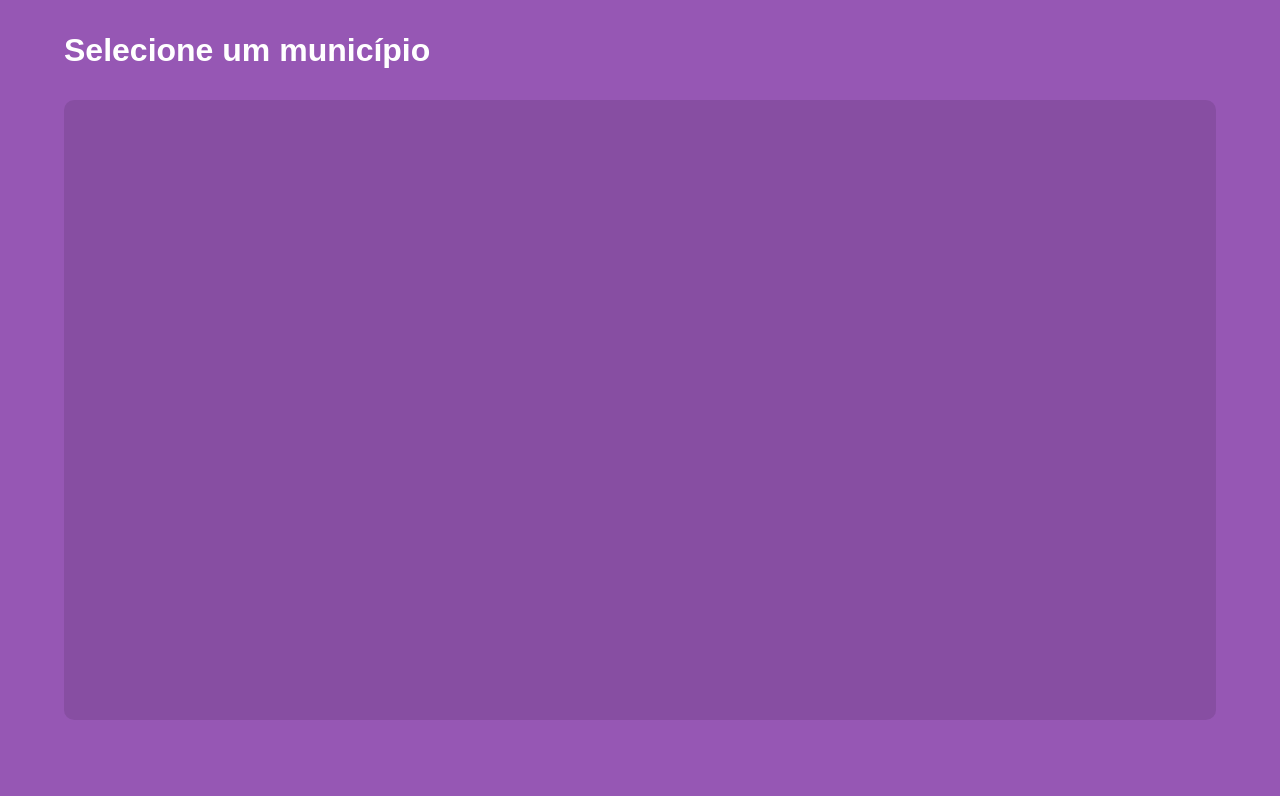
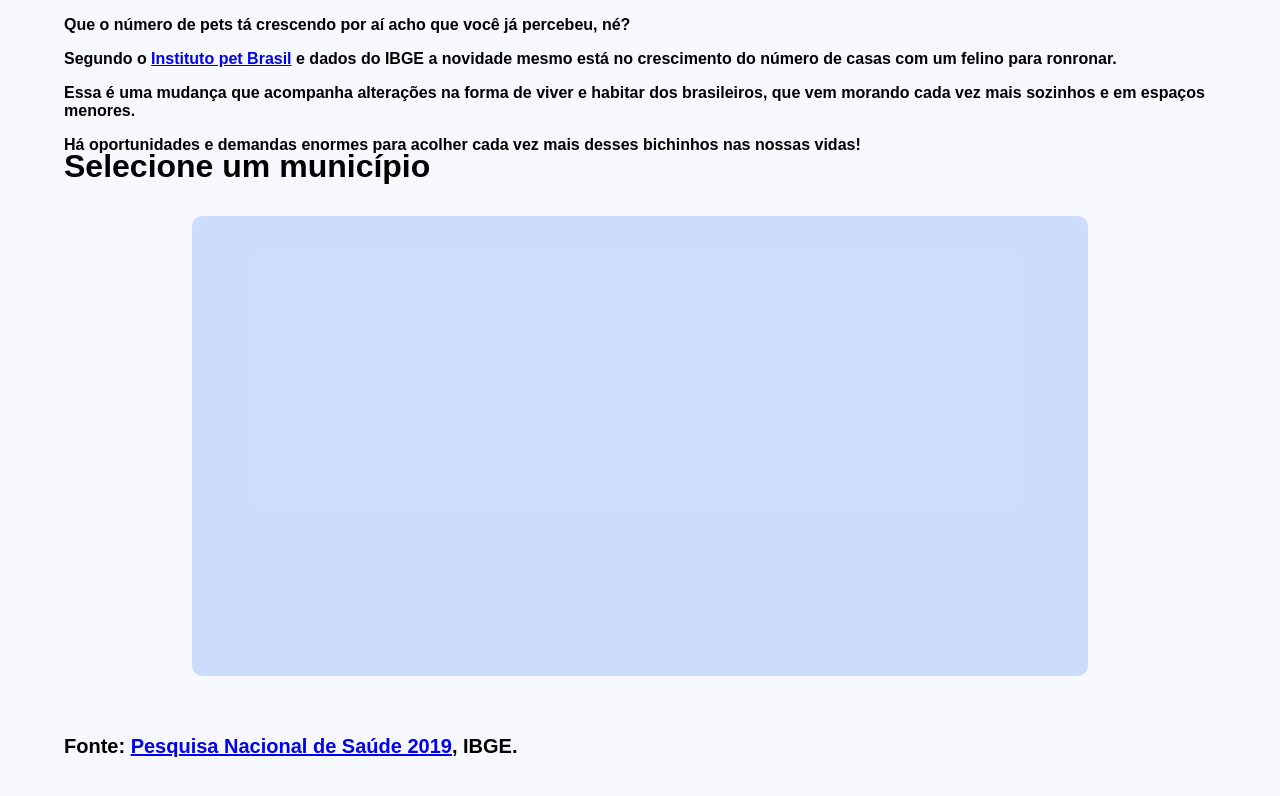
Before and after one commit to larissasayurifutino/maps, a plain HTML site: page index.html in a window 1280 px wide. Drawn offline with Linux system fonts and the light colour scheme; no server answers.

Commit message:
(01) Change color pallette, (02) Add context paragraphs before, (03) Add 'source'.

```diff
--- a/app.js
+++ b/app.js
@@ -91,7 +91,7 @@ async function loadMapData(){
         })[0]
 
 
-        let uf_perc_gato = dadosUF.perc_gato/max_perc_gato
+        let uf_perc_gato = 1 - (dadosUF.perc_gato/max_perc_gato)
 
         elemento.setAttribute('fill-opacity', uf_perc_gato)
 
@@ -99,52 +99,13 @@ async function loadMapData(){
 
         elemento.onmouseout = desmarcaMunicipio;
 
-        elemento.dataset.textohover = dadosUF.estado + ' - ' + (dadosUF.perc_gato) + '%'
+        elemento.dataset.textohover = dadosUF.estado
+        elemento.dataset.indice = dadosUF.perc_gato + '% das 🏠 tem um 🐈';
 
-        /*for ( let uf of ufs ){
+        //document.querySelector('#muni-titulo').textContent = dadosUF.estado;
+        //document.querySelector('#muni-valor').textContent = dadosUF.perc_gato + "% " ;
+    })
 
-            if ( elem_id == uf.id ){
-
-                let uf_perc_gato = uf.perc_gato
-
-                elemento.dataset.indice = uf_perc_gato
-
-                // opacidade
-                //elemento.setAttribute('fill-opacity', numAleatorio)
-
-                elemento.onmouseover = marcaMunicipio
-
-                elemento.onmouseout = desmarcaMunicipio;
-
-                // Paro de checar
-                break
-            }
-        }
-        */
-
-    })
-/*
-    // carrega o arquivo de dados municipais
-    let dadosJson = await fetch(dadosUrl);
-    mapaDados = await dadosJson.json();
-
-    let mapaConteudo = document.querySelector('#mapa-conteudo');
-    mapaConteudo.innerHTML = mapaMalha;
-
-    let elemMunicipios = document.querySelectorAll('#mapa-conteudo svg path');
-
-    elemMunicipios.forEach((elemento) => {
-        let numAleatorio = Math.random()*0.8; // cria um índice fictício com um número aleatório
-        elemento.dataset.indice = (1 - numAleatorio).toFixed(2); // adiciona esse índice aos atributos do elemento
-
-        // determina a opacidade de cor do preenchimento de acordo com o índice
-        elemento.setAttribute('fill-opacity', elemento.dataset.indice);
-        // determina a função a executar no mouseover
-        elemento.onmouseover = marcaMunicipio;
-        // determina a função a executar no mouseout
-        elemento.onmouseout = desmarcaMunicipio;
-
-    });*/
 }
 
 function marcaMunicipio(event){
@@ -164,12 +125,12 @@ function marcaMunicipio(event){
     let texto = elemento.dataset.textohover;
     let indice = elemento.dataset.indice;
 
-    console.log(dadosMunicipio, texto);
+    //console.log(dadosMunicipio, texto);
 
     // Tem cofio alternativo para isso
     //console.log(dadosMunicipio[0].nome);
     document.querySelector('#muni-titulo').textContent = texto;
-    //document.querySelector('#muni-valor').textContent = "índice: " + indice;
+    document.querySelector('#muni-valor').textContent = indice;
 }
 
 function desmarcaMunicipio(event){
@@ -177,39 +138,5 @@ function desmarcaMunicipio(event){
     elemento.classList.remove('ativo')
 }
 
-/*function marcaMunicipio(event){
-    // seleciona o alvo do evento (o vetor do município)
-    let elemento = event.target;
-    // pega o atributo id do elemento, que tem o código do IBGE
-    let codigoAlvo = elemento.id;
-    // let codigo = dados.properties.codarea;
-    let dadosMunicipio = mapaDados.filter(function(item){
-        return item.id === codigoAlvo;
-    });
 
-    // pega o nome do municipio do json
-    let nome = dadosMunicipio[0].nome;
-    // pega a UF desse município do json
-    let uf = dadosMunicipio[0].microrregiao.mesorregiao.UF.sigla;
-
-    // tira a classe 'ativo' da seleção anterior, se houver
-    let selecaoAnterior = document.querySelector('path.ativo');
-    if(selecaoAnterior){ selecaoAnterior.classList.remove("ativo") }
-
-    // adiciona a classe 'ativo' ao elemento atual
-    elemento.classList.add("ativo");
-
-    // preenche os elementos com nome, UF e o índice
-    document.querySelector('#muni-titulo').textContent = nome + " (" + uf + ") ";
-    document.querySelector('#muni-valor').textContent = "índice: " + elemento.dataset.indice;
-}
-
-function desmarcaMunicipio(event){
-    // seleciona o alvo do evento (o vetor do município)
-    let elemento = event.target;
-    // remove a classe de destaque
-    elemento.classList.remove("ativo");
-}
-
-*/
 loadMapData();
--- a/index.html
+++ b/index.html
@@ -10,30 +10,47 @@
             width: 100%;
             height: 100%;
             margin:0;
-            background: rgba(150, 87, 180, 1);
             font-family: Arial, Helvetica, sans-serif;
+        }
+        body{
+            background: GhostWhite;
         }
         *{
             box-sizing: border-box;
         }
-        #muni{
+
+        #muni, footer{
             width: 90%;
             height: 100px;
             margin: 0 auto;
             line-height: 100px;
-            font-size: 32px;
             font-weight: bold;
             text-align: center;
-            color: #FFF;
             display: flex;
             justify-content: space-between;
         }
 
+        .text{
+            width: 90%;
+            height: 100px;
+            margin: 0 auto;
+            font-weight: bold;
+            text-align: left;
+        }
+
+        #muni{
+            font-size: 32px;
+        }
+
+        footer{
+            font-size: 20px;
+        }
+
         #mapa-conteudo {
             margin: 0 auto;
-            width: 90%;
-            height: calc(90% - 100px);
-            background: rgba(0,0,0,0.1);
+            width: 70%;
+            height: calc(70% - 100px);
+            background:  rgba(161, 196, 248, 0.5);
             border-radius: 10px;
             overflow: scroll;
             padding: 30px;
@@ -41,6 +58,7 @@
             justify-content: center;
             align-content: center;
         }
+
         svg{
             height: 100%;
             width: 100%;
@@ -49,25 +67,62 @@
         svg path{
             fill: rgb(255, 255, 255);
             cursor: pointer;
-            stroke: rgba(103, 61, 118,0.5);
-            stroke-width: 40;
+            stroke:  black;
+            stroke-width: 200;
         }
+
         svg path.ativo {
-            fill: rgba(250, 208, 101, 1);
+            stroke:  black;
+            stroke-width: 400;
             fill-opacity: 1;
         }
 
     </style>
 </head>
 <body>
+
+    <div class = 'text'>
+        <p>
+            Que o número de pets tá crescendo por aí acho que você já percebeu, né?
+        </p>
+
+        <p>
+            Segundo o <a href = "http://institutopetbrasil.com/"> Instituto pet Brasil</a> e dados do IBGE a novidade mesmo está no
+            crescimento do número de casas com um felino para ronronar.
+        </p>
+
+        <p>
+            Essa é uma mudança que acompanha alterações na forma de viver e habitar dos brasileiros, que vem morando cada vez mais
+            sozinhos e em espaços menores.
+        </p>
+
+        <p>
+            Há oportunidades e demandas enormes para acolher cada vez mais desses bichinhos nas nossas vidas!
+        </p>
+    </div>
+
+
     <div id="muni">
         <div id="muni-titulo">Selecione um município</div>
         <div id="muni-valor"></div>
     </div>
+
+
+
     <div id="mapa-conteudo"> <!-- quadrado roxo escuro-->
 
     </div>
 
+
+
+    <footer>
+        <p>
+          Fonte:
+          <a href="https://sidra.ibge.gov.br/pesquisa/pns">Pesquisa Nacional de Saúde 2019</a>,
+          IBGE.
+        </p>
+    </footer>
+
     <script src="app.js"></script>
 </body>
 </html>
```
